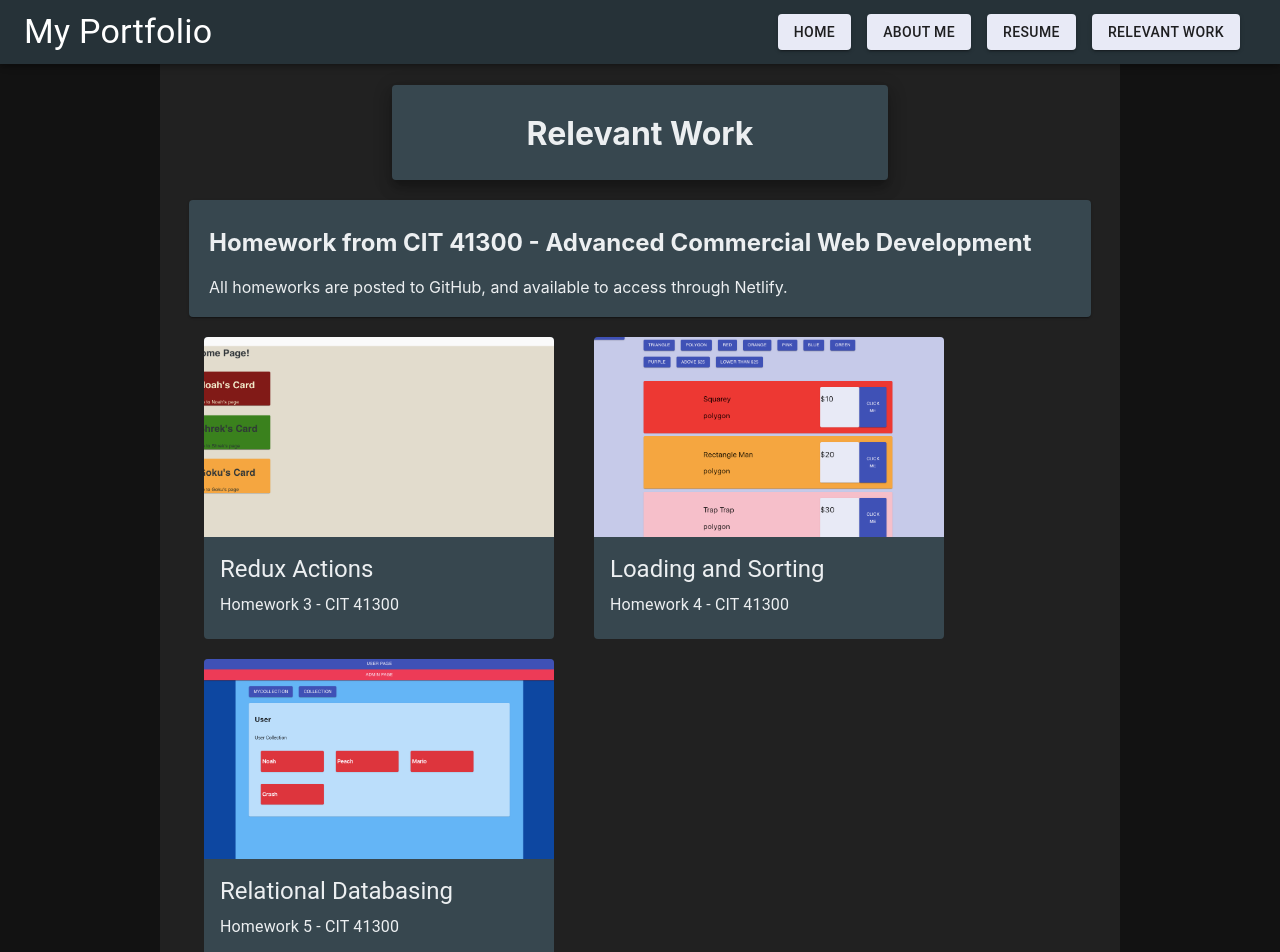
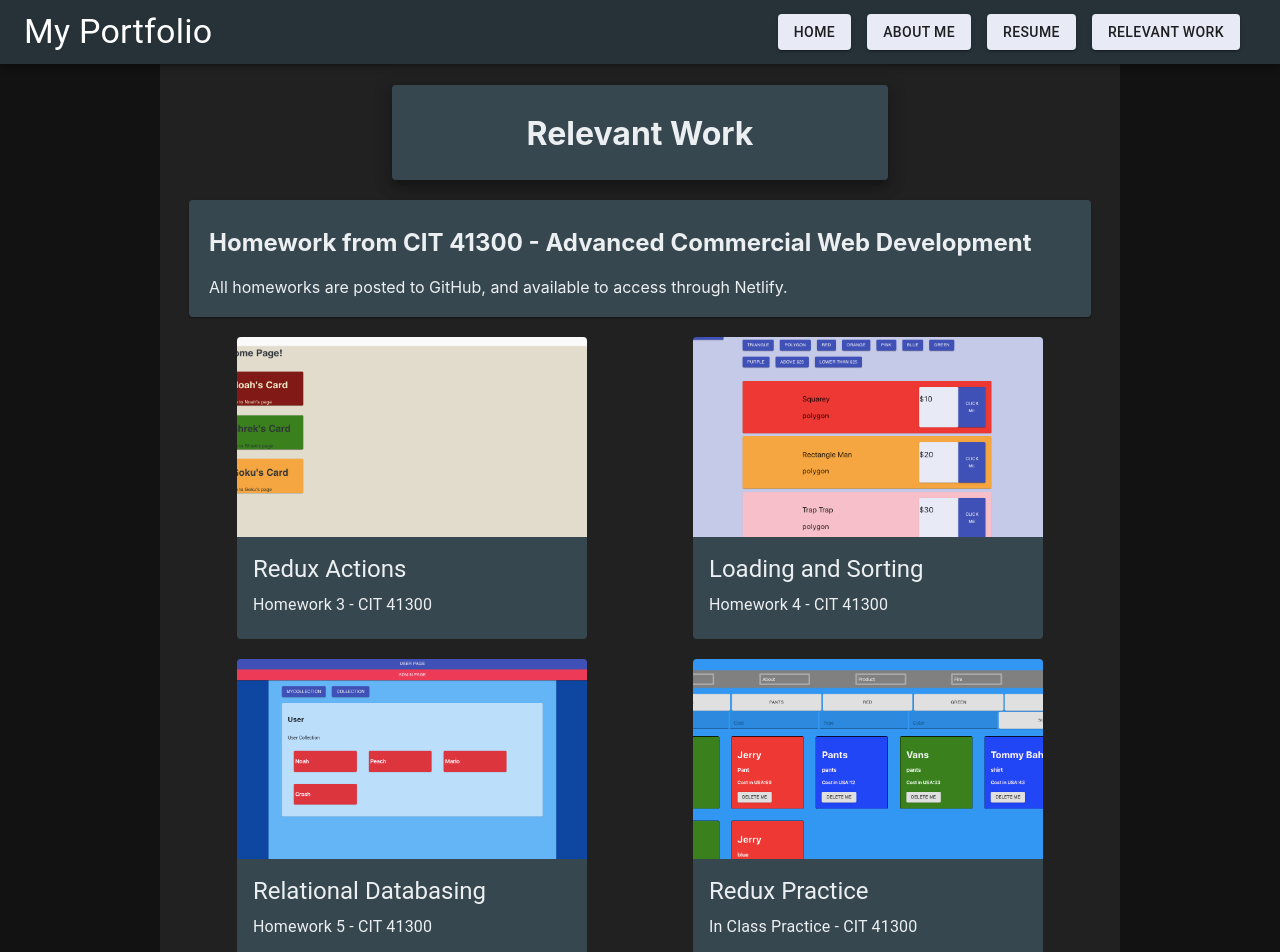
Before and after one commit to spideyguy99/Portfolio, a React (Create React App) app: page /homework in a window 1280 px wide. Shown: the top 952 px of the page. Built offline with nearby package versions, Linux system fonts and the light colour scheme.

Commit message:
More work done on homework page

```diff
--- a/src/Components/Data/HomeworkData.js
+++ b/src/Components/Data/HomeworkData.js
@@ -2,7 +2,8 @@ import React from "react";
 
 import home3 from '../Images/reduxActions.png';
 import home4 from '../Images/loadingAndSorting.png';
-import home5 from '../Images/relationalDatabase.png'
+import home5 from '../Images/relationalDatabase.png';
+import reduxPractice from '../Images/reduxPractice.png';
 
 let Homework413 = [
     {
@@ -23,6 +24,12 @@ let Homework413 = [
         subHead: "Homework 5 - CIT 41300",
         url: "https://nostalgic-heyrovsky-a3ccc8.netlify.com/",
         img: home5
+    },{
+        id:"4",
+        name: "Redux Practice",
+        subHead: "In Class Practice - CIT 41300",
+        url: "https://laughing-murdock-a901a9.netlify.com/",
+        img: reduxPractice
     }
 ];
 
--- a/src/Components/Homework/Homework.js
+++ b/src/Components/Homework/Homework.js
@@ -18,9 +18,8 @@ const useStyles = makeStyles(theme =>({
         justifyContent: "space-around",
         backgroundColor:"#37474f",
         color: "#eceff1",
+        margin: "0 auto",
         marginBottom: 20,
-        marginLeft: 20,
-        marginRight: 20,
     },
     action: {
         display: "flex",
```
Also changed, not shown: src/Components/Images/reduxPractice.png (added).
